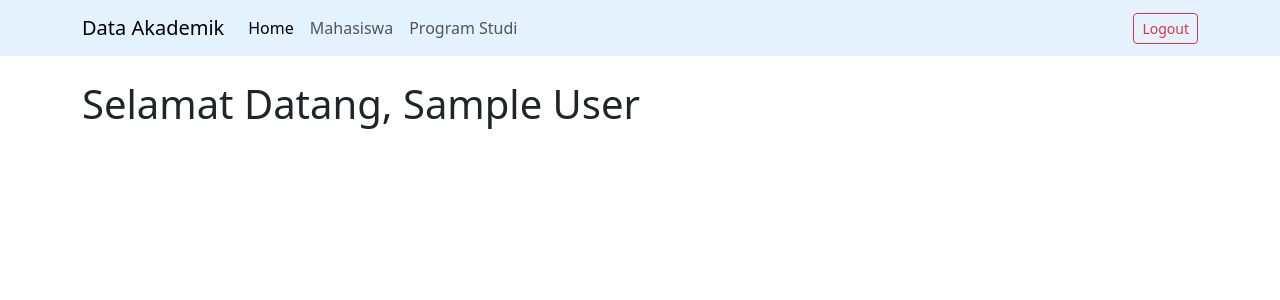
After one commit to xayy28/akademik-mahasiswa, a PHP site: page / in a window 1280 px wide. The commit adds this page. Shown: the top 300 px of the page. Run offline with PHP 8.4, Linux system fonts and the light colour scheme; the visitor is signed in with stand-in values (Sample User, id 1).

Commit message:
update login logout

```diff
--- /dev/null
+++ b/home.php
@@ -0,0 +1,7 @@
+<?php
+
+if (isset($_SESSION['nama']) && !empty($_SESSION['nama'])) {
+    echo "<h1>Selamat Datang,  " . htmlspecialchars($_SESSION['nama']);
+} else {
+    echo "Selamat Datang, Pengguna";
+}
--- /dev/null
+++ b/index.php
@@ -0,0 +1,90 @@
+<?php
+session_start();
+
+if (!isset($_SESSION['login']) || $_SESSION['login'] !== TRUE) {
+  header("Location: login.php");
+  exit;
+}
+?>
+
+<!doctype html>
+<ht lang="en">
+
+  <head>
+
+    <meta charset="utf-8">
+    <meta name="viewport" content="width=device-width, initial-scale=1">
+    <title>Data Akademik</title>
+    <link href="https://cdn.jsdelivr.net/npm/bootstrap@5.3.8/dist/css/bootstrap.min.css" rel="stylesheet"
+      integrity="sha384-sRIl4kxILFvY47J16cr9ZwB07vP4J8+LH7qKQnuqkuIAvNWLzeN8tE5YBujZqJLB" crossorigin="anonymous">
+  </head>
+
+  <body>
+    <?php
+    if (isset($_GET['page'])) {
+      $page = $_GET['page'];
+      if ($page == 'data_mhs') {
+        echo "List Data Mahasiswa";
+      } elseif ($page == 'create_mhs') {
+        echo "Create Data Mahasiswa";
+      } elseif ($page == 'edit_mhs') {
+        echo "Edit Data Mahasiswa";
+      } elseif ($page == 'hapus_mhs') {
+        echo "Hapus Data Mahasiswa";
+      } elseif ($page == 'data_prodi') {
+        echo "List Data Prodi";
+      } elseif ($page == 'create_prodi') {
+        echo "Create Data Prodi";
+      } elseif ($page == 'edit_prodi') {
+        echo "Edit Data Prodi";
+      } elseif ($page == 'hapus_prodi') {
+        echo "hapus Data Prodi";
+      } else {
+        echo "";
+      }
+    } else {
+      echo "";
+    }
+    ?>
+
+    <nav class="navbar navbar-expand-lg" style="background-color: #e3f2fd;" data-bs-theme="light">
+      <div class="container">
+        <a class="navbar-brand" href="#">Data Akademik</a>
+        <button class="navbar-toggler" type="button" data-bs-toggle="collapse"
+          data-bs-target="#navbarNavAltMarkup" aria-controls="navbarNavAltMarkup" aria-expanded="false"
+          aria-label="Toggle navigation">
+          <span class="navbar-toggler-icon"></span>
+        </button>
+        <div class="collapse navbar-collapse" id="navbarNavAltMarkup">
+          <div class="navbar-nav">
+            <a class="nav-link active" aria-current="page" href="index.php">Home</a>
+            <a class="nav-link" href="index.php?p=data_mhs">Mahasiswa</a>
+            <a class="nav-link" href="index.php?p=data_prodi">Program Studi</a>
+          </div>
+          <div class="ms-auto">
+            <a href="logout.php" class="btn btn-outline-danger btn-sm">Logout</a>
+          </div>
+        </div>
+      </div>
+    </nav>
+    <div class="container my-4">
+      <?php
+      $page = isset($_GET['p']) ? $_GET['p'] : "home";
+
+      if ($page == 'home') include("home.php");
+      if ($page == 'data_mhs') include("mahasiswa/list.php");
+      if ($page == 'create_mhs') include("mahasiswa/create.php");
+      if ($page == 'edit_mhs') include("mahasiswa/gedit.php");
+      if ($page == 'hapus_mhs') include("mahasiswa/ghapus.php");
+      if ($page == 'data_prodi') include("program-studi/list.php");
+      if ($page == 'create_prodi') include("program-studi/create.php");
+      if ($page == 'edit_prodi') include("program-studi/gedit.php");
+      if ($page == 'hapus_prodi') include("program-studi/ghapus.php");
+      ?>
+    </div>
+    <script src="https://cdn.jsdelivr.net/npm/bootstrap@5.3.8/dist/js/bootstrap.bundle.min.js"
+      integrity="sha384-FKyoEForCGlyvwx9Hj09JcYn3nv7wiPVlz7YYwJrWVcXK/BmnVDxM+D2scQbITxI" crossorigin="anonymous">
+    </script>
+  </body>
+
+  </html>
--- a/mahasiswa/create.php
+++ b/mahasiswa/create.php
@@ -50,7 +50,7 @@
             </div>
             <div class="mb-3">
                 <input type="submit" name="submit" class="btn btn-primary">
-                <a href="list.php" class="btn btn-secondary">Liat list</a>
+                <a href="../index.php?p=data_mhs" class="btn btn-secondary">Liat list</a>
             </div>
         </form>
     </div>
--- a/mahasiswa/gedit.php
+++ b/mahasiswa/gedit.php
@@ -64,7 +64,7 @@ if (isset($_GET['key'])) {
             </div>
             <button type="reset" class="btn btn-danger">Reset</button>
             <button type="submit" name="submit" class="btn btn-primary">Update</button>
-            <a href="list.php" class="btn btn-secondary" style="float: right">Kembali</a>
+            <a href="../index.php?p=data_mhs" class="btn btn-secondary" style="float: right">Kembali</a>
         </form>
     </div>
 
@@ -87,7 +87,7 @@ if (isset($_GET['key'])) {
         if ($query) {
             echo "<script>
                 alert('Data berhasil diubah!');
-                window.location.href = 'list.php';
+                window.location.href = '../index.php?p=data_mhs';
               </script>";
         } else {
             echo "<script>
--- a/mahasiswa/ghapus.php
+++ b/mahasiswa/ghapus.php
@@ -6,11 +6,11 @@ $query = $koneksi->query($sql); //eksekusi query
 if ($query) {
     echo "<script>
         alert('Data berhasil dihapus!');
-        window.location.href = 'list.php';
+        window.location.href = '../index.php?p=data_mhs';
         </script>";
 } else {
     echo "<script>
         alert('Data gagal dihapus!');
-        window.location.href = 'list.php';
+        window.location.href = '../index.php?p=data_mhs';
         </script>";
 }
--- a/mahasiswa/proses.php
+++ b/mahasiswa/proses.php
@@ -17,7 +17,7 @@ if (isset($_POST['submit'])) {
     if ($query) {
         echo "<script>
                 alert('Berhasil menyimpan data');
-                window.location.href = 'list.php';
+                window.location.href = '../index.php?p=data_mhs';
               </script>";
     } else {
         echo "Gagal menyimpan data";
--- a/program-studi/ghapus.php
+++ b/program-studi/ghapus.php
@@ -4,7 +4,7 @@ include("../koneksi.php");
 $sql = "DELETE FROM program_studi WHERE id='$_GET[id]'";
 $query = $koneksi->query($sql); //eksekusi query
 if ($query) {
-    header("location:list.php");
+    header("location:../index.php?p=data_prodi");
 } else {
     echo "Gagal menghapus data";
 }
--- a/program-studi/proses.php
+++ b/program-studi/proses.php
@@ -16,7 +16,7 @@ if (isset($_POST['submit'])) {
     if ($query) {
         echo "<script>
                 alert('Berhasil menyimpan data');
-                window.location.href = 'list.php';
+                window.location.href = '../index.php?p=data_prodi';
               </script>";
     } else {
         echo "Gagal menyimpan data";
```
Also changed, not shown: login.php (+32 -35 lines), logout.php (added, +10 -0 lines), mahasiswa/list.php (+5 -8 lines), program-studi/create.php (+9 -3 lines), program-studi/gedit.php (+16 -16 lines), program-studi/list.php (+5 -5 lines), satu.php (deleted, +0 -39 lines), 1 other file.
